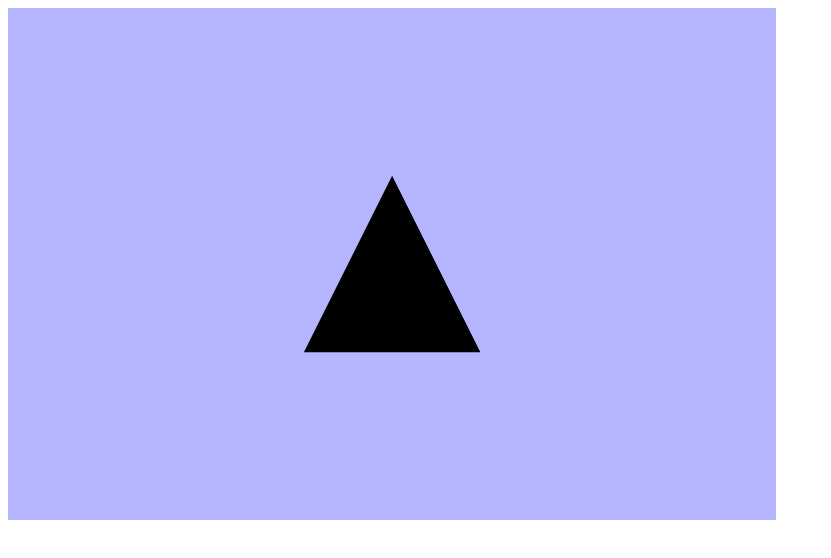
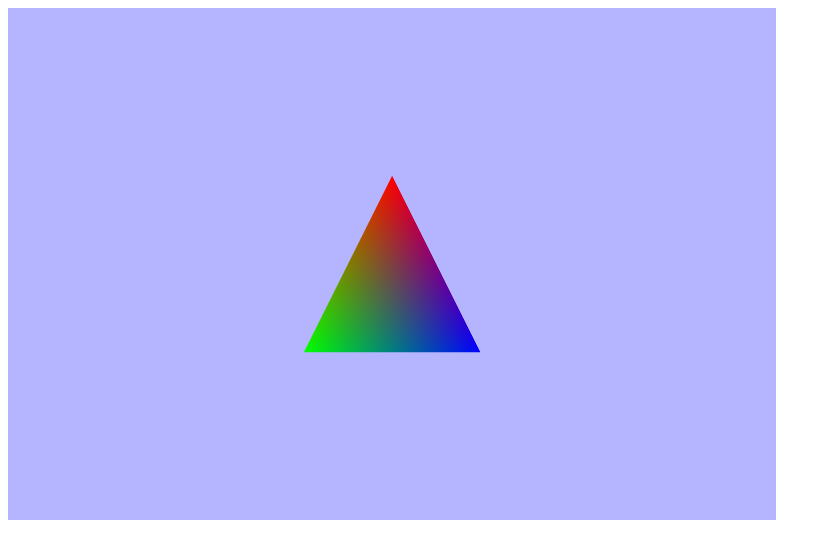
Before and after one commit to sheridanb2008/cst225-labs, a plain HTML site: page Intro-to-WebGL Lab/Intro-to-WebGL.html in a window 1280 px wide. Shown: the whole page, without its empty margins (0-831 px from the left). Drawn offline with Linux system fonts and the light colour scheme.

Commit message:
Completed through Todo #10 Bind the color buffer to the attribute

```diff
--- a/Intro-to-WebGL Lab/Intro-to-WebGL.html
+++ b/Intro-to-WebGL Lab/Intro-to-WebGL.html
@@ -9,6 +9,7 @@
 <!-- vertex shader - Our part in the geometry processing part of the pipeline happens here -->
 <script id="shader-vs" type="x-shader/x-vertex">
     attribute vec3 aVertexPosition;
+    attribute vec3 aVertexColor;
 
     uniform mat4 uWorldMatrix;
     uniform mat4 uViewMatrix;
@@ -23,7 +24,7 @@
             uWorldMatrix *
             vec4(aVertexPosition, 1.0); // treat the vertex as a point, multiply right to left
 
-        vColor = vec3(0.0, 0.0, 0.0);
+        vColor = aVertexColor;
     }
 </script>
 
@@ -141,6 +142,8 @@
 
         // todo
         // Get a reference to the color attribute variable in the vertex shader and enable it
+        shaderProgram.vertexColorAttribute = gl.getAttribLocation(shaderProgram, "aVertexColor");
+        gl.enableVertexAttribArray(shaderProgram.vertexColorAttribute);
 
         shaderProgram.worldMatrixUniform = gl.getUniformLocation(shaderProgram, "uWorldMatrix");
         shaderProgram.viewMatrixUniform = gl.getUniformLocation(shaderProgram, "uViewMatrix");
@@ -189,11 +192,19 @@
 
         // todo
         // 1. create color buffer
+        var colorBuffer = gl.createBuffer();
         // 2. bind color buffer
+        gl.bindBuffer(gl.ARRAY_BUFFER, colorBuffer);
         // 3. create color array
+        var colors = [
+            1.0, 0.0, 0.0, 1.0,    // color red
+            0.0, 1.0, 0.0, 1.0,    // color green
+            0.0, 0.0, 1.0, 1.0     // color blue
+        ];
         // 4. "buffer" color data
+        gl.bufferData(gl.ARRAY_BUFFER, new Float32Array(colors), gl.STATIC_DRAW);
         // 5. store a reference to the color buffer on the triangleGeometry object
-        //    triangleGeometry.colorBuffer = ??;
+        triangleGeometry.colorBuffer = colorBuffer;
     }
 
 
@@ -244,6 +255,15 @@
         );
 
         // todo #10 - map the color buffer similar to the position buffer above
+        gl.bindBuffer(gl.ARRAY_BUFFER, triangleGeometry.colorBuffer);
+        gl.vertexAttribPointer(
+            triangleGeometry.shaderProgram.vertexColorAttribute,
+            4,
+            gl.FLOAT,
+            gl.FALSE,
+            0,
+            0
+        );
 
         // Send our matrices to the shader
         gl.uniformMatrix4fv(shaderProgram.worldMatrixUniform, false, triangleGeometry.worldMatrix.clone().transpose().elements);
```
